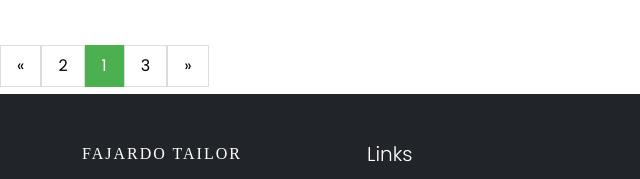
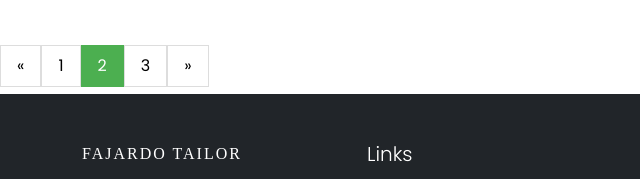
Before and after one commit to Lelouch45v/lelouch45v.github.io, a plain HTML site: page page3.html in a window 1280 px wide. Shown: the part 1050-1229 px from the top of the page, 0-640 px from the left. Drawn offline with Linux system fonts and the light colour scheme; files whose address does not match are found by name; a web font is replaced by a local one.

Commit message:
pagination sequience changed

```diff
--- a/page3.html
+++ b/page3.html
@@ -241,8 +241,8 @@
 
     <div class="pagination">
           <a href="page2.html">&laquo;</a>
-          <a href="#">2</a>
-          <a href="all_Products.html" class="active">1</a>
+          <a href="#">1</a>
+          <a href="all_Products.html" class="active">2</a>
           <a href="#">3</a>
 
           <a href="page1.html">&raquo;</a>
```
